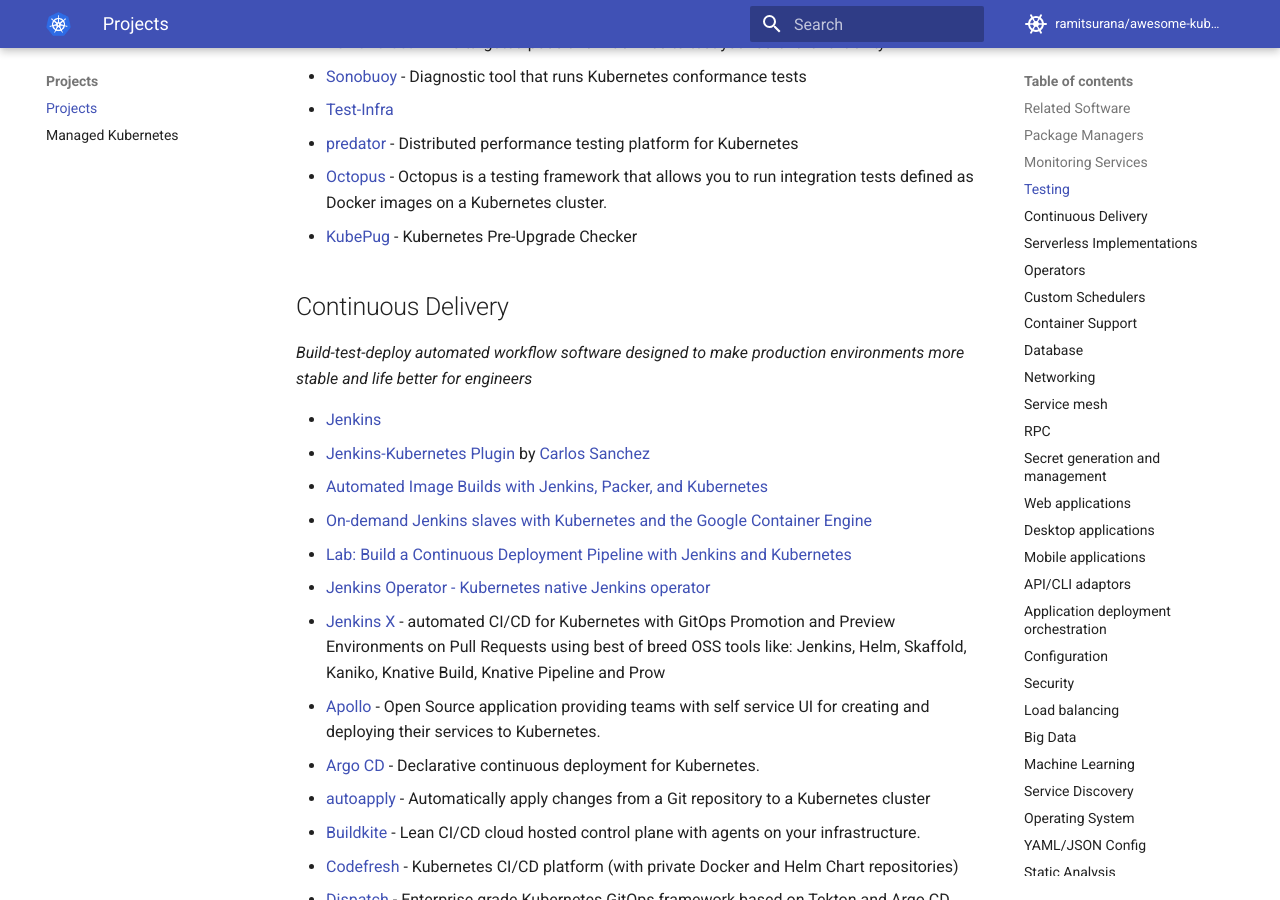
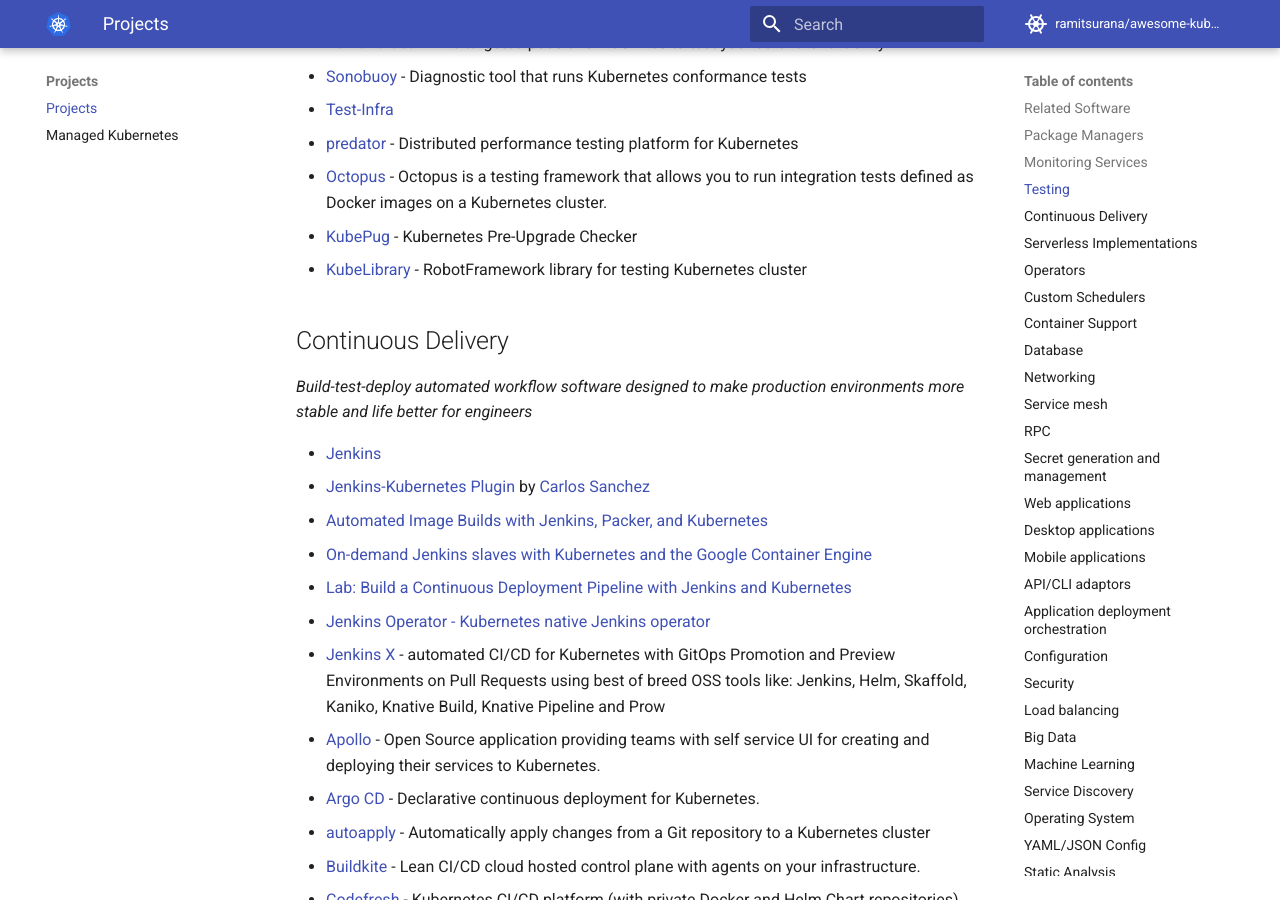
Before and after one commit to topstar920707/awesome-kubernetes, an MkDocs documentation site: the page built from docs/projects/projects.md, in a window 1280 px wide and 900 px high, scrolled down 3913 px. Built offline with MkDocs 1.6.1 and Material for MkDocs 9.7.7, drawn with Linux system fonts in a browser that asks for light colours; comment, search, counter and statistics services are not loaded.

Commit message:
add KubeLibrary to projects (#656)

```diff
--- a/docs/projects/projects.md
+++ b/docs/projects/projects.md
@@ -107,6 +107,7 @@ Projects
 * [predator](https://github.com/Zooz/predator) - Distributed performance testing platform for Kubernetes
 * [Octopus](https://github.com/kyma-incubator/octopus) - Octopus is a testing framework that allows you to run integration tests defined as Docker images on a Kubernetes cluster.
 * [KubePug](https://github.com/rikatz/kubepug) - Kubernetes Pre-Upgrade Checker
+* [KubeLibrary](https://github.com/devopsspiral/KubeLibrary) - RobotFramework library for testing Kubernetes cluster
 
 ## Continuous Delivery
 
```
